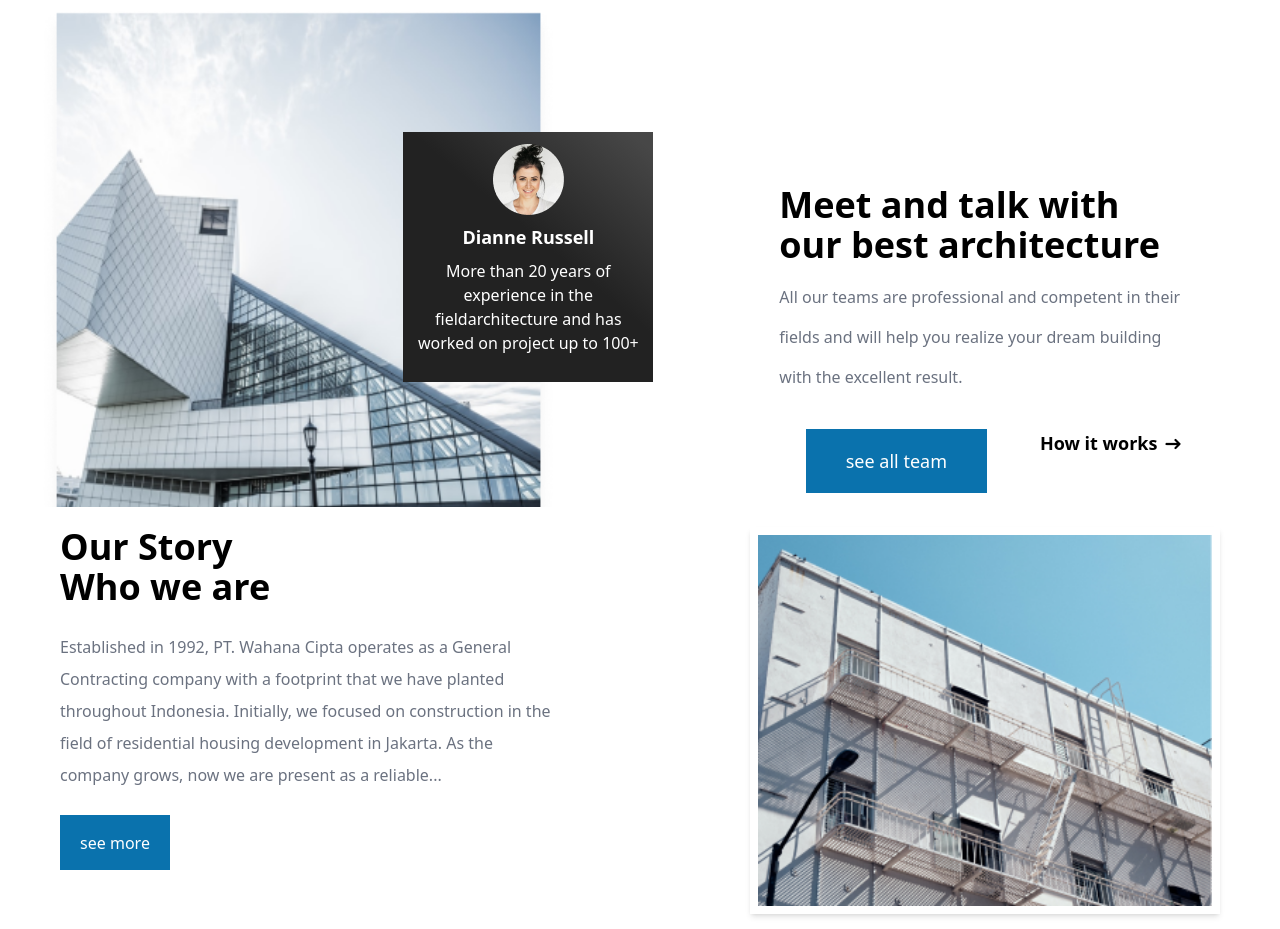
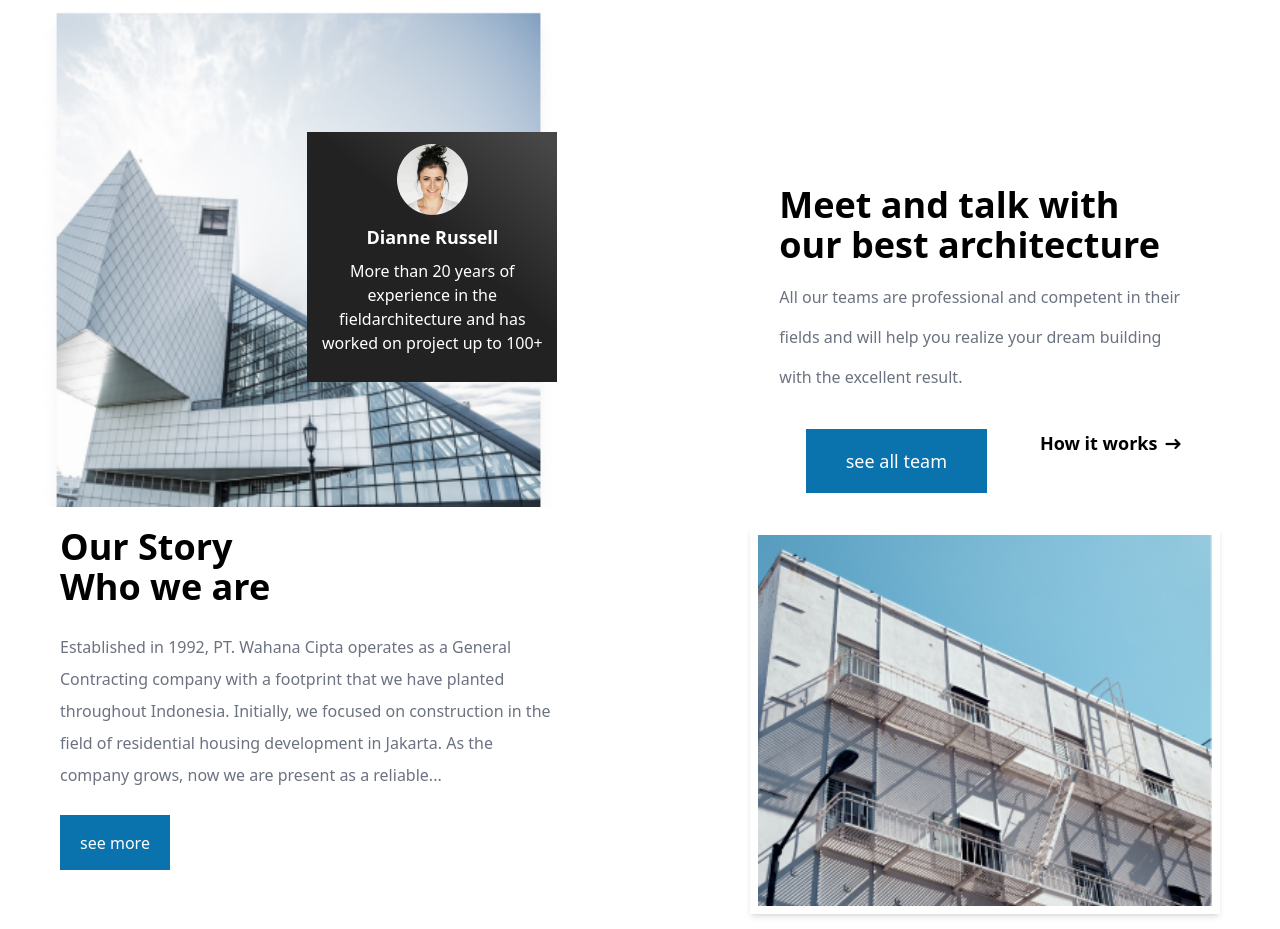
Before and after one commit to Surya-majhi32038/real-estate-ych, a website built with Vite: page index.html in a window 1280 px wide. Shown: the part 2160-3089 px from the top of the page. Built offline with nearby package versions, Linux system fonts and the light colour scheme.

Commit message:
5/5/2024

```diff
--- a/index.html
+++ b/index.html
@@ -324,7 +324,7 @@
       <div
         class="bg-team-bg-image h-[340px] bg-no-repeat bg-cover flex justify-center items-end md:flex-col md:h-[500px] md:w-full">
         <div
-          class="black-grad h-[250px] w-[250px] relative top-24 flex flex-col items-center gap-2 p-3 md:top-0 md:-right-24">
+          class="black-grad h-[250px] w-[250px]  top-24 flex flex-col items-center gap-2 p-3 md:top-0 md:-right-24">
           <div>
             <img src="public/team/team-impg.png" alt="" />
           </div>
```
Also changed, not shown: public/big-photos/WhatsApp Image 2024-05-03 at 13.11.22_8f400ff2.jpg (added), public/big-photos/WhatsApp Image 2024-05-03 at 13.12.35_4d36ac90.jpg (added), public/big-photos/WhatsApp Image 2024-05-03 at 13.14.24_e80e0114.jpg (added).
